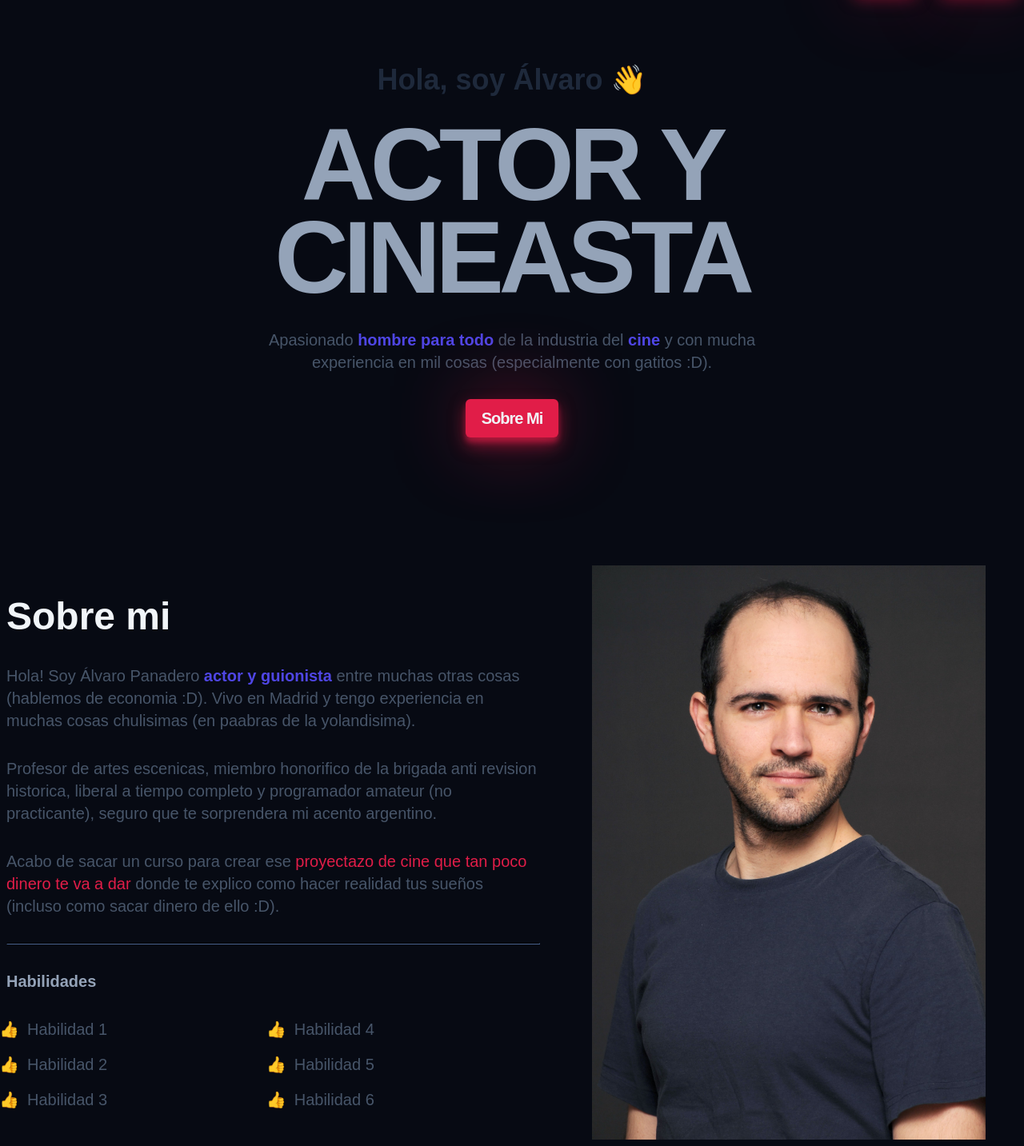
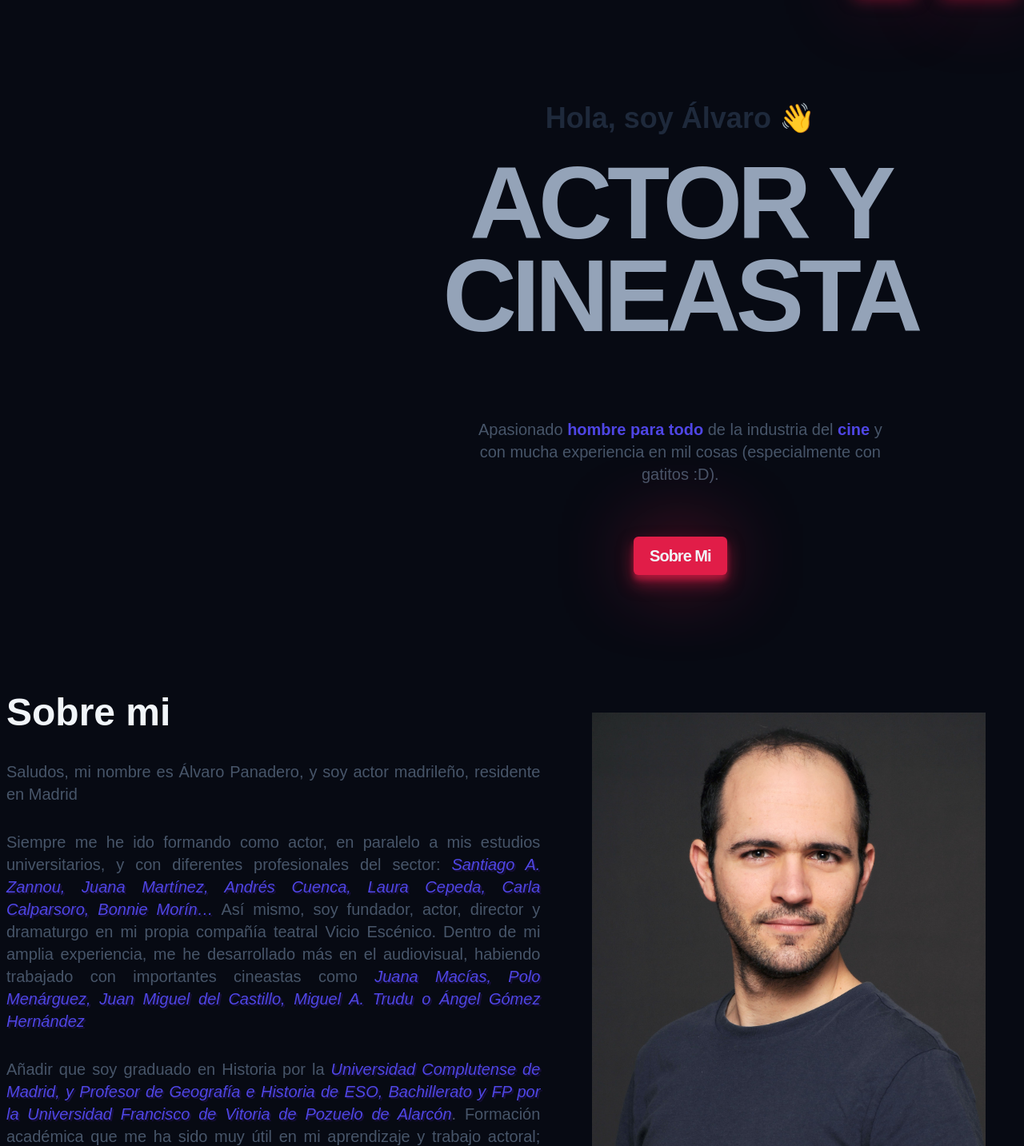
Before and after one commit to starseeker-code/alvaro, a website built with Vite: page index.html in a window 1280 px wide. Shown: the part 80-1513 px from the top of the page at 80% size. Built offline with nearby package versions, Linux system fonts and the light colour scheme; files whose address does not match are found by name; a web font is replaced by a local one.

Commit message:
Arreglado foto de about me y about me en general

```diff
--- a/index.html
+++ b/index.html
@@ -1,5 +1,5 @@
 <!DOCTYPE html>
-<html lang="en">
+<html lang="es">
   <head>
     <meta charset="UTF-8" />
     <link rel="icon" type="image/svg+xml" href="/vite.svg" />
@@ -8,8 +8,8 @@
       href="https://api.fontshare.com/v2/css?f[]=general-sans@500,600,400,700&display=swap"
       rel="stylesheet"
     />
-    <meta name="description" content="My Portfolio website" />
-    <meta name="keywords" content="web design, html, css, js" />
+    <meta name="description" content="Portfolio de Álvaro Panadero" />
+    <meta name="keywords" content="actor, cine, guionista, cineasta, alvaro, panadero" />
     <title>Portfolio Website - Alvaro Panadero Jimenez</title>
   </head>
   <body>
@@ -104,9 +104,9 @@
     </div>
     <!-- End of Mobile Navigation -->
     <main>
-      <section class="hero container">
-        <a target="_blank" href="https://www.instagram.com/caitlynjenner/">
-        </a>
+      <div class="hero__background"></div>
+      <div id="hero_back" class="parent-container">
+        <section class="hero">
           <h2 class="hero__subtitle">Hola, soy Álvaro 👋</h2>
           <h1 class="hero__title">
             ACTOR Y <br />
@@ -118,37 +118,29 @@
           </p>
           <a class="hero__btn btn" href="#video">Sobre mi</a>
         </section>
+      </div>
       <section id="about" class="about container section">
         <div class="about__content">
           <h2 class="about__title">Sobre mi</h2>
           <p class="about__description">
-            Hola! Soy Álvaro Panadero
-            <strong> actor y guionista</strong> entre muchas otras cosas (hablemos de economia :D).
-            Vivo en Madrid y tengo experiencia en muchas cosas chulisimas (en paabras de la yolandisima).
+            Saludos, mi nombre es Álvaro Panadero, y soy actor madrileño, residente en Madrid
           </p>
           <p class="about__description">
-            Profesor de artes escenicas, miembro honorifico de la brigada anti revision historica, liberal a tiempo completo y
-            programador amateur (no practicante), seguro que te sorprendera mi acento argentino.
+            Siempre me he ido formando como actor, en paralelo a mis estudios universitarios, y con diferentes profesionales
+            del sector: <i>Santiago A. Zannou, Juana Martínez, Andrés Cuenca, Laura Cepeda, Carla Calparsoro, Bonnie Morín…</i> Así mismo,
+            soy fundador, actor, director y dramaturgo en mi propia compañía teatral Vicio Escénico. Dentro de mi amplia experiencia,
+            me he desarrollado más en el audiovisual, habiendo trabajado con importantes cineastas como <i>Juana Macías, Polo Menárguez,
+            Juan Miguel del Castillo, Miguel A. Trudu o Ángel Gómez Hernández</i>
           </p>
           <p class="about__description">
-            Acabo de sacar un curso para crear ese
-            <a>proyectazo de cine que tan poco dinero te va a dar</a> donde te explico como hacer realidad tus sueños
-            (incluso como sacar dinero de ello :D).
+            Añadir que soy graduado en Historia por la <i>Universidad Complutense de Madrid, y Profesor de Geografía e Historia de ESO,
+            Bachillerato y FP por la Universidad Francisco de Vitoria de Pozuelo de Alarcón</i>. Formación académica que me ha sido muy útil
+            en mi aprendizaje y trabajo actoral; desde la investigación y construcción de personajes, afinando mi intuición, así como mi
+            capacidad resolutiva y de improvisación; sin obviar, la expresividad corporal, la voz, o la oratoria, pudiendo enfrentar textos
+            complejos y que requieren de gran memorización. También trabajo en inglés, al haber residido casi medio año en la ciudad de
+            Cork al sur de la República de Irlanda
           </p>
           <hr class="about__hr" />
-          <h3 class="about__subtitle">Habilidades</h3>
-          <div class="about__ul-container">
-            <ul class="about__ul">
-              <li class="about__list">Habilidad 1</li>
-              <li class="about__list">Habilidad 2</li>
-              <li class="about__list">Habilidad 3</li>
-            </ul>
-            <ul class="about__ul">
-              <li class="about__list">Habilidad 4</li>
-              <li class="about__list">Habilidad 5</li>
-              <li class="about__list">Habilidad 6</li>
-            </ul>
-          </div>
         </div>
         <div class="about__img-wrapper">
           <img
@@ -258,22 +250,6 @@
               src="https://via.placeholder.com/1920x968"
               data-src="/amar-es-para-siempre.jpg"
               alt="Slaying The Dragon blog"
-            />
-          </div>
-          <div class="featured__img-wrapper">
-            <img
-              class="lazy loading"
-              src="https://via.placeholder.com/1920x968"
-              data-src="/signin.png"
-              alt="Slaying The Dragon sign-in"
-            />
-          </div>
-          <div class="featured__img-wrapper">
-            <img
-              class="lazy loading"
-              src="https://via.placeholder.com/1920x968"
-              data-src="/app.png"
-              alt="Slaying The Dragon dashboard"
             />
           </div>
         </div>
@@ -443,7 +419,6 @@
       <section id="video" class="section">
 
         <iframe src="https://player.vimeo.com/video/806713496?h=80a107f6cf" width="640" height="360" frameborder="0" allow="autoplay; fullscreen; picture-in-picture" allowfullscreen></iframe>
-        <a class="hero__btn btn" href="#">Inicio</a>
 
 </section>
     </main>
--- a/package.json
+++ b/package.json
@@ -9,6 +9,6 @@
     "preview": "vite preview"
   },
   "devDependencies": {
-    "vite": "^4.2.0"
+    "vite": "^4.5.3"
   }
 }
--- a/styles/components/about.css
+++ b/styles/components/about.css
@@ -5,6 +5,7 @@
 }
 
 .about__content {
+  text-align: justify;
   display: flex;
   flex-direction: column;
   gap: 1rem;
--- a/styles/components/featured.css
+++ b/styles/components/featured.css
@@ -70,7 +70,6 @@
 
 .featured__img-wrapper::after {
   content: '';
-  background-color: rgba(79, 70, 229, 0.4);
   width: 100%;
   height: 100%;
   position: absolute;
@@ -81,7 +80,6 @@
 }
 
 .featured__img-wrapper:hover::after {
-  background-color: rgba(79, 70, 229, 0.1);
 }
 
 /* xs */
--- a/styles/components/hero.css
+++ b/styles/components/hero.css
@@ -1,5 +1,7 @@
 .hero {
-  background-image: url("hero-background.jpg");
+  margin-left: auto;
+  position: relative;
+  opacity: 1;
   text-align: center;
   display: flex;
   flex-direction: column;
@@ -7,12 +9,12 @@
   align-items: center;
   gap: 1rem;
   margin-top: 2rem;
+  z-index: 1;
 }
 
-.hero__img {
-  border-radius: 50%;
-  width: 6rem;
-  height: 6rem;
+.parent-container {
+  position: relative;
+  display: flex; /* Make sure the parent container is positioned relatively */
 }
 
 .hero__subtitle {
@@ -38,12 +40,14 @@
 .hero__btn {
   text-transform: capitalize;
   font-size: var(--size-sm);
+  transform: translateY(2rem);
 }
 
 /* xs */
 @media (min-width: 475px) {
   .hero {
     gap: 1.5rem;
+    transform: translateX(-4rem);
   }
 
   .hero__img {
@@ -61,6 +65,7 @@
 
   .hero__description {
     font-size: var(--size-base);
+    padding: 4rem;
   }
 
   .hero__btn {
@@ -95,6 +100,14 @@
 
   .hero__btn {
     font-size: var(--size-lg);
+    transform: translateY(-2rem);
+  }
+
+  #hero_back {
+    background: no-repeat url("hero-background.png");
+    background-size: contain;
+    transform: translateY(3rem);
+    margin: 2em;
   }
 }
 
--- a/styles/components/work.css
+++ b/styles/components/work.css
@@ -25,7 +25,6 @@
 
 .work__img-wrapper::after {
   content: '';
-  background-color: rgba(79, 70, 229, 0.4);
   width: 100%;
   height: 100%;
   position: absolute;
@@ -36,7 +35,6 @@
 }
 
 .work__img-wrapper:hover::after {
-  background-color: rgba(79, 70, 229, 0.3);
 }
 
 .work__project:not(:last-child) {
--- a/styles/style.css
+++ b/styles/style.css
@@ -74,6 +74,11 @@ a {
   color: var(--clr-rose);
 }
 
+i {
+  color: var(--clr-indigo);
+  text-shadow: 2px 2px 1px rgba(112, 40, 255, 0.2);
+}
+
 strong {
   color: var(--clr-indigo);
 }
```
Also changed, not shown: 2 other files. Lines whose indentation alone changed are shown as unchanged.
